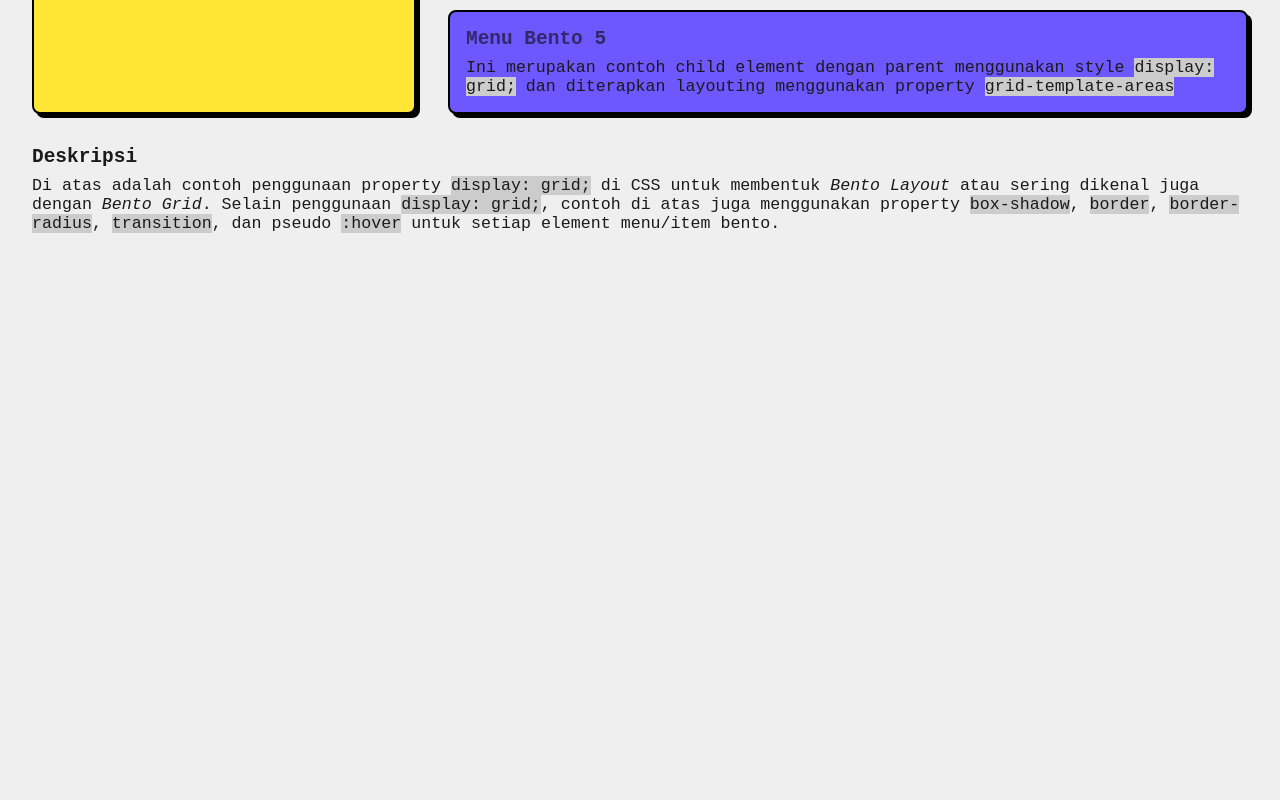
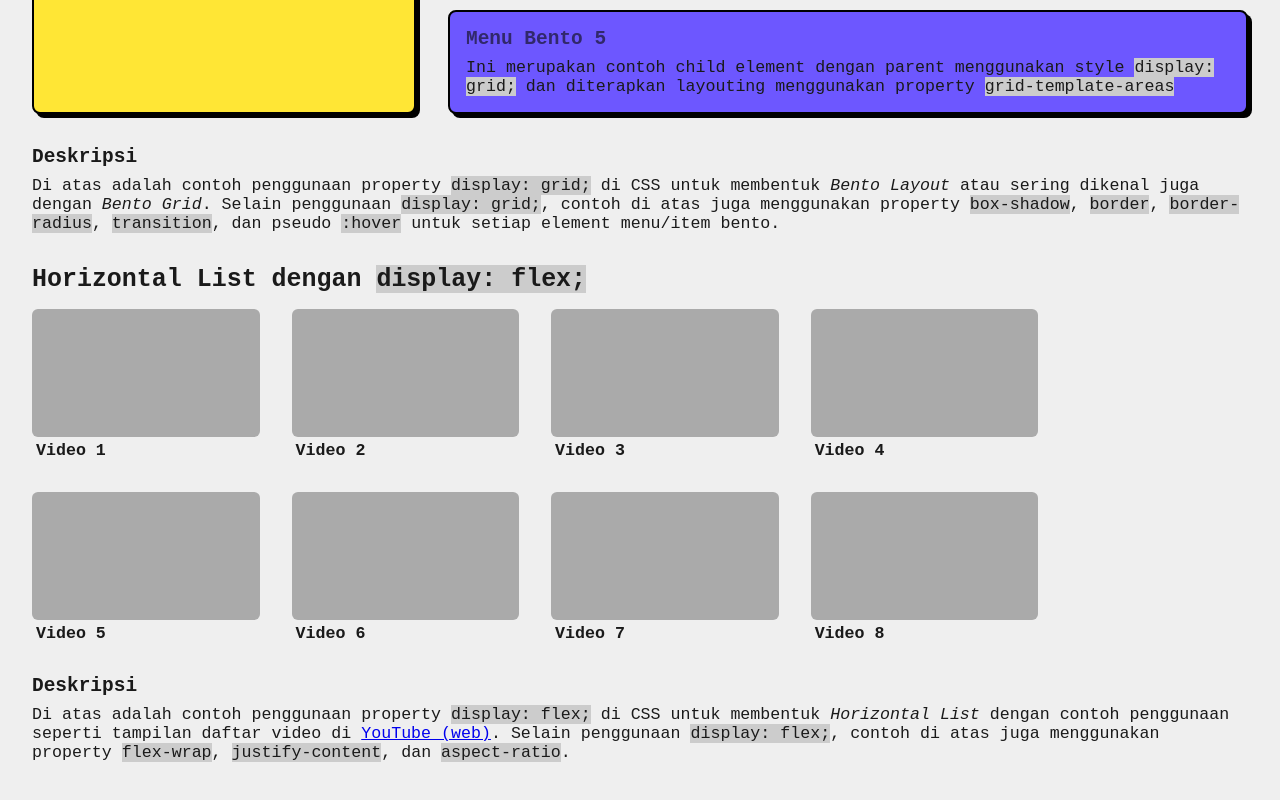
Before and after one commit to navetacandra/WebDasar-PNJ, a plain HTML site: page latihan-5/index.html in a window 1280 px wide. Shown: the part 522-1322 px from the top of the page. Before the commit the page ends 819 px from the top, so only its background shows below. Drawn offline with Linux system fonts and the light colour scheme.

Commit message:
add: latihan 5 flex example

```diff
--- a/latihan-5/index.html
+++ b/latihan-5/index.html
@@ -96,5 +96,56 @@
                 </p>
             </div>
         </section>
+
+        <section>
+            <h2>Horizontal List dengan <code>display: flex;</code></h2>
+            <div class="horizontal-list">
+                <div class="video">
+                    <div class="thumbnail"></div>
+                    <p>Video 1</p>
+                </div>
+                <div class="video">
+                    <div class="thumbnail"></div>
+                    <p>Video 2</p>
+                </div>
+                <div class="video">
+                    <div class="thumbnail"></div>
+                    <p>Video 3</p>
+                </div>
+                <div class="video">
+                    <div class="thumbnail"></div>
+                    <p>Video 4</p>
+                </div>
+                <div class="video">
+                    <div class="thumbnail"></div>
+                    <p>Video 5</p>
+                </div>
+                <div class="video">
+                    <div class="thumbnail"></div>
+                    <p>Video 6</p>
+                </div>
+                <div class="video">
+                    <div class="thumbnail"></div>
+                    <p>Video 7</p>
+                </div>
+                <div class="video">
+                    <div class="thumbnail"></div>
+                    <p>Video 8</p>
+                </div>
+            </div>
+            <div class="deskripsi">
+                <h3>Deskripsi</h3>
+                <p>
+                    Di atas adalah contoh penggunaan property
+                    <code>display: flex;</code> di CSS untuk membentuk
+                    <i>Horizontal List</i> dengan contoh penggunaan seperti
+                    tampilan daftar video di
+                    <a href="https://youtube.com">YouTube (web)</a>. Selain
+                    penggunaan <code>display: flex;</code>, contoh di atas juga
+                    menggunakan property <code>flex-wrap</code>,
+                    <code>justify-content</code>, dan <code>aspect-ratio</code>.
+                </p>
+            </div>
+        </section>
     </body>
 </html>
--- a/latihan-5/style.css
+++ b/latihan-5/style.css
@@ -63,3 +63,23 @@ h2 {
     opacity: 0.6;
     margin-bottom: 0.5rem;
 }
+
+.horizontal-list {
+    display: flex;
+    justify-content: start;
+    gap: 2rem;
+    font-weight: bold;
+    flex-wrap: wrap;
+}
+
+.thumbnail {
+    background-color: #aaa;
+    height: 8rem;
+    aspect-ratio: 16/9;
+    border-radius: 6px;
+    margin-bottom: 0.25rem;
+}
+
+.video p {
+    padding: 0 0.25rem;
+}
```
